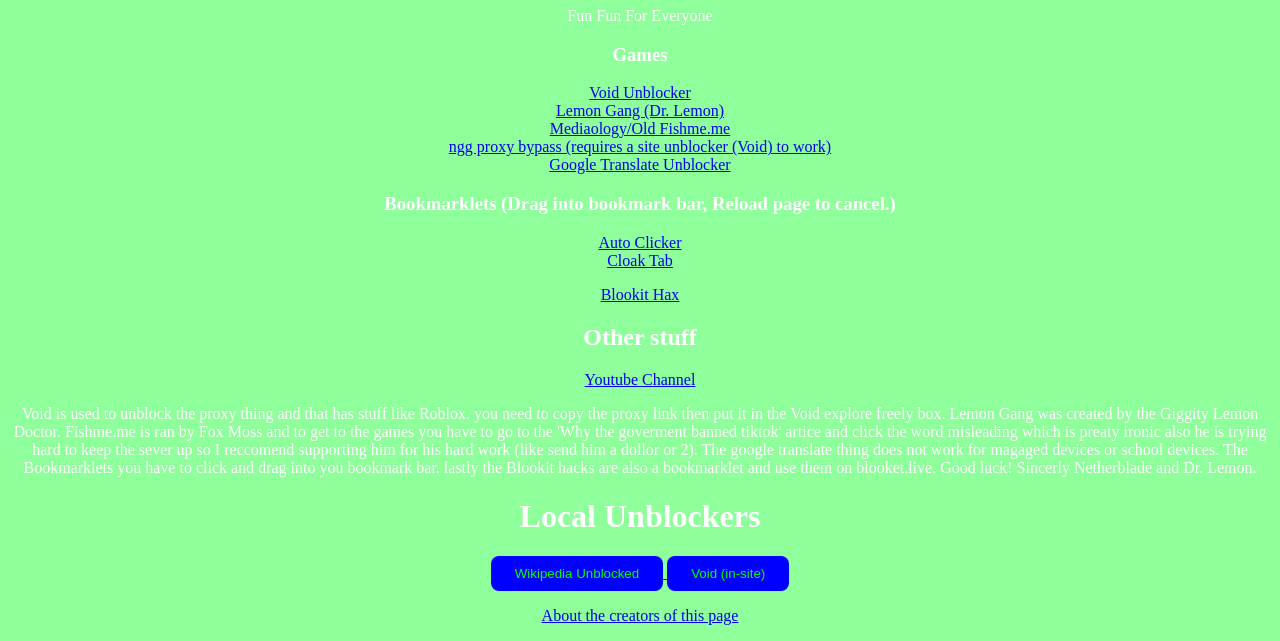
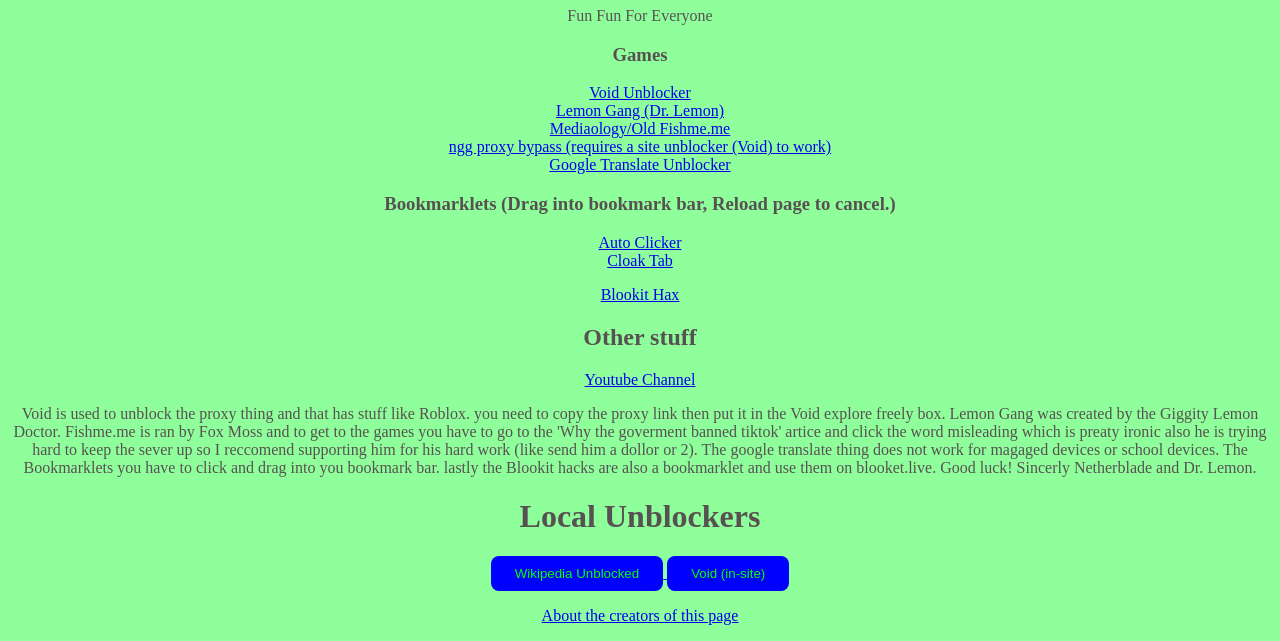
Before and after one commit to NetherBlade6/FFFE, a plain HTML site: page index.html in a window 1280 px wide. Shown: the part 261-902 px from the top of the page. Drawn offline with Linux system fonts and the light colour scheme.

Commit message:
added animation on load and changed font color  - @Doctor-Lemon

```diff
--- a/index.html
+++ b/index.html
@@ -8,7 +8,7 @@
 <style>
   body {
     background-color: rgb(143, 255, 156);
-    color: rgb(255, 255, 255);
+    color: rgb(88, 81, 81);
     text-align: center;
     }
 
```
